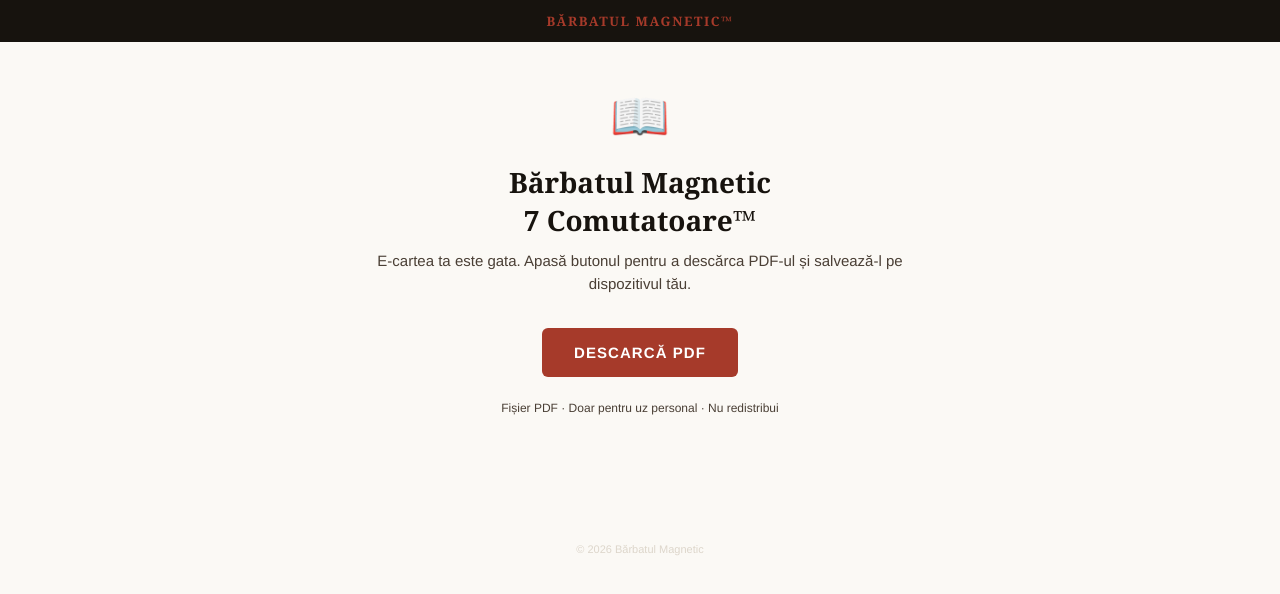
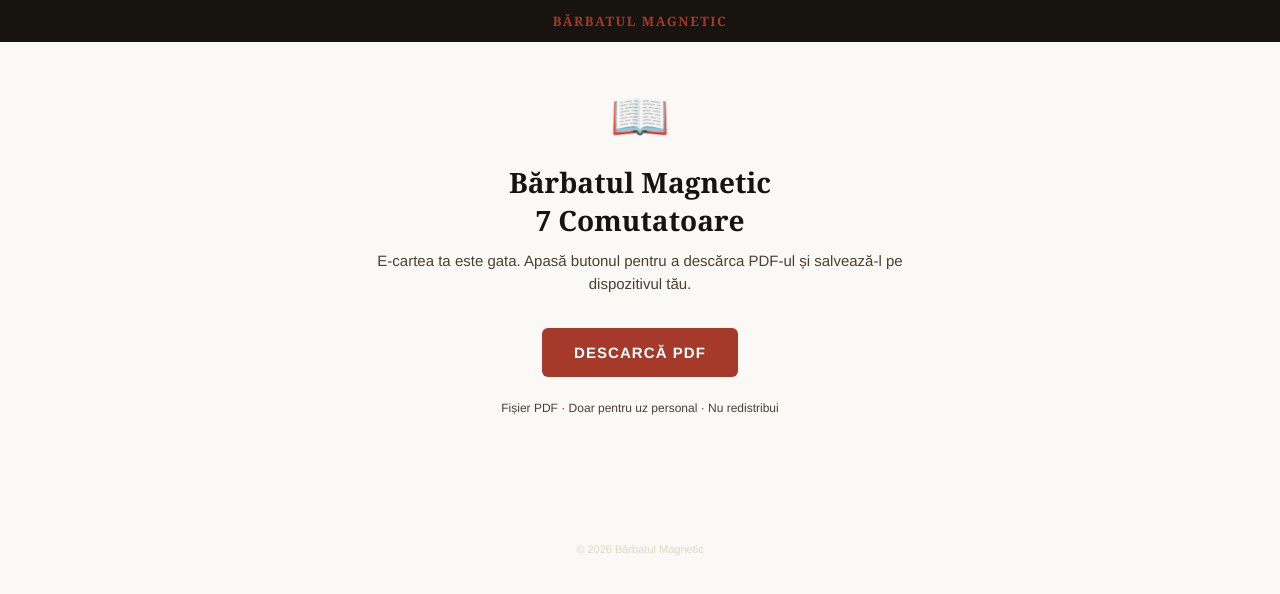
Before and after one commit to santilahoz03/barbatul-magnetic-ro, a plain HTML site: page docs/barbatul-magnetic/fab62sd3c4/index.html in a window 1280 px wide. Drawn offline with Linux system fonts and the light colour scheme.

Commit message:
Quitar ™ de todos los archivos

```diff
--- a/docs/barbatul-magnetic/fab62sd3c4/index.html
+++ b/docs/barbatul-magnetic/fab62sd3c4/index.html
@@ -32,10 +32,10 @@
 </style>
 </head>
 <body>
-<div class="brand-bar"><strong>Bărbatul Magnetic™</strong></div>
+<div class="brand-bar"><strong>Bărbatul Magnetic</strong></div>
 <div class="container">
   <div class="icon">📖</div>
-  <h1>Bărbatul Magnetic<br>7 Comutatoare™</h1>
+  <h1>Bărbatul Magnetic<br>7 Comutatoare</h1>
   <p class="subtitle">E-cartea ta este gata. Apasă butonul pentru a descărca PDF-ul și salvează-l pe dispozitivul tău.</p>
   <a href="barbatul-magnetic-ebook.pdf" class="btn" download>Descarcă PDF</a>
   <p class="note">Fișier PDF · Doar pentru uz personal · Nu redistribui</p>
```
Also changed, not shown: docs/acceso/ccswq4i3cs/index.html (+2 -2 lines), docs/primele-90-de-secunde/0qcupvjy8l/index.html (+1 -1 lines), 2 other files.
